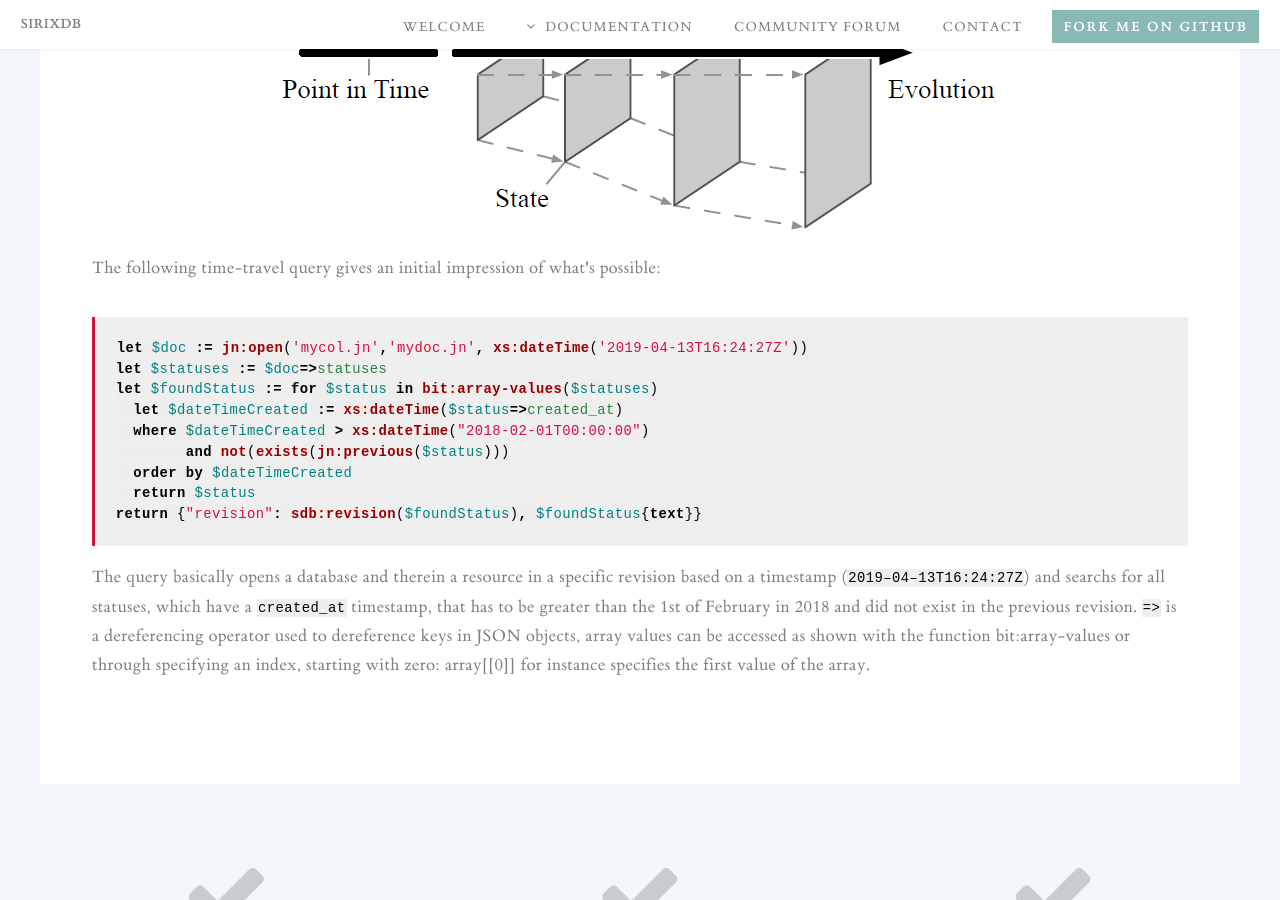
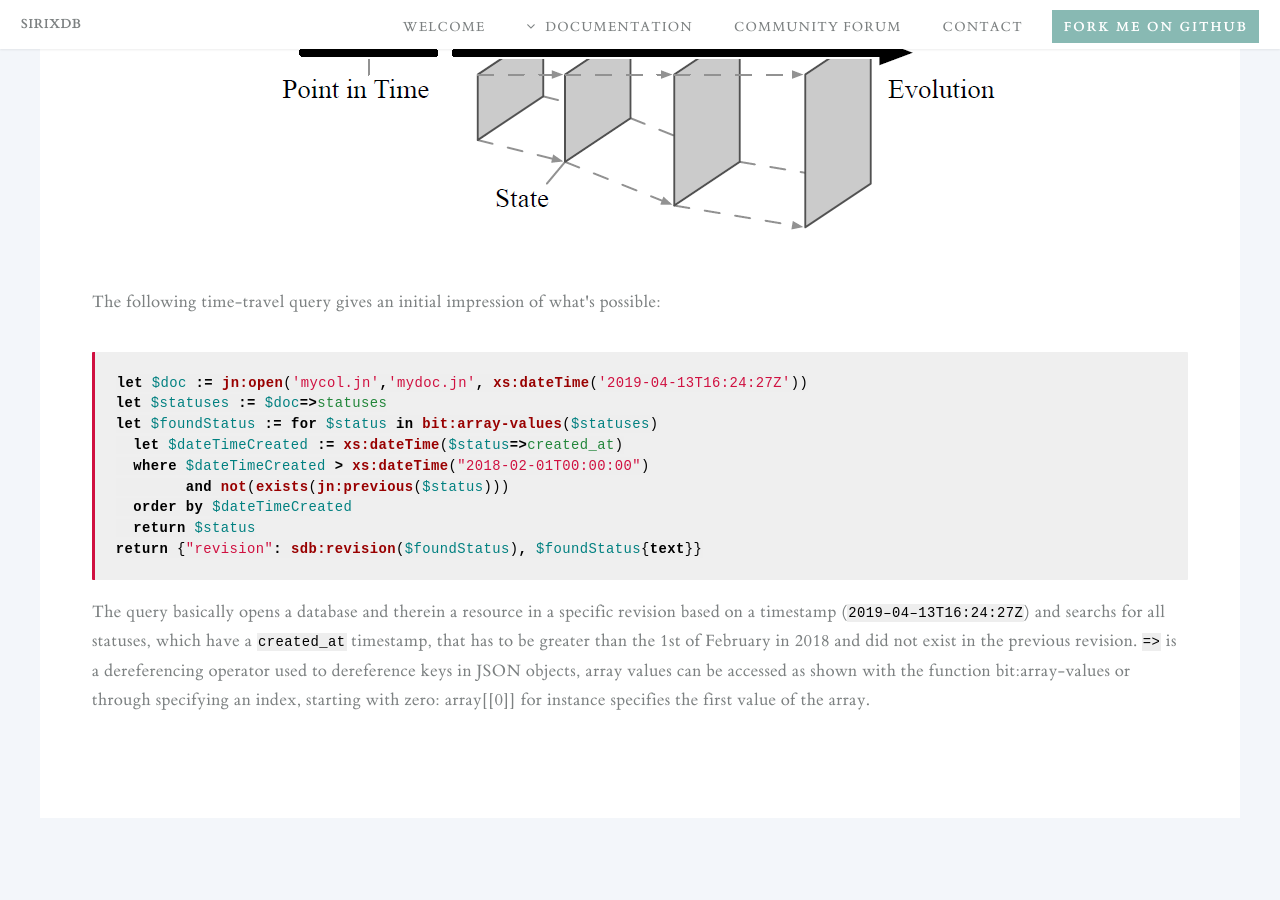
Before and after one commit to sirixdb/sirixdb.github.io, a Jekyll site: the page built from index.html, in a window 1280 px wide and 900 px high, scrolled down 1909 px. Built offline with Jekyll 4.4.1, drawn with Linux system fonts in a browser that asks for light colours.

Commit message:
Update index.html

```diff
--- a/index.html
+++ b/index.html
@@ -49,7 +49,7 @@ title: SirixDB - An Evolutionary NoSQL Document Store
 
 <section class="wrapper style3 container special">
 	<div class="img_container">
-		<img src="images/evolution-of-state.png"/>
+		<p><img src="images/evolution-of-state.png"/></p>
 	</div>
 	<p>The following time-travel query gives an initial impression of what's possible:</p>
 
```
